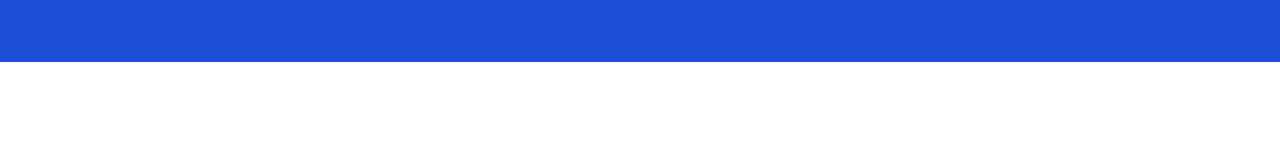
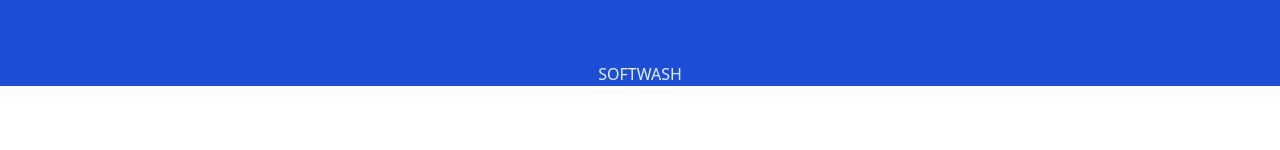
Before and after one commit to andrudevv/Proyecto-Formativo-Softwash, a React (Vite) app: page / in a window 1280 px wide. Shown: the part 1703-1853 px from the top of the page. Built offline with nearby package versions, Linux system fonts and the light colour scheme.

Commit message:
cambios de homeusers

```diff
--- a/src/pages/HomeUsers.jsx
+++ b/src/pages/HomeUsers.jsx
@@ -96,9 +96,8 @@
               </div>
             </div>
 
-
-
           </div>
+          <h1 className=" text-color text-center">SOFTWASH</h1>
         </div>
       </div>
 
```
